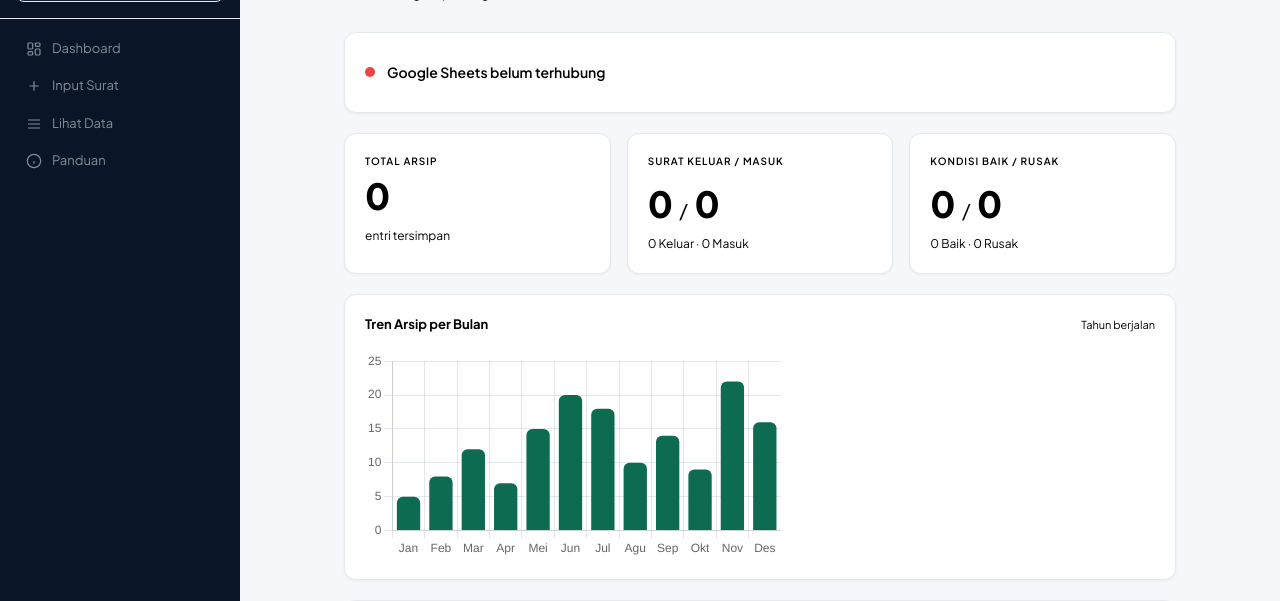
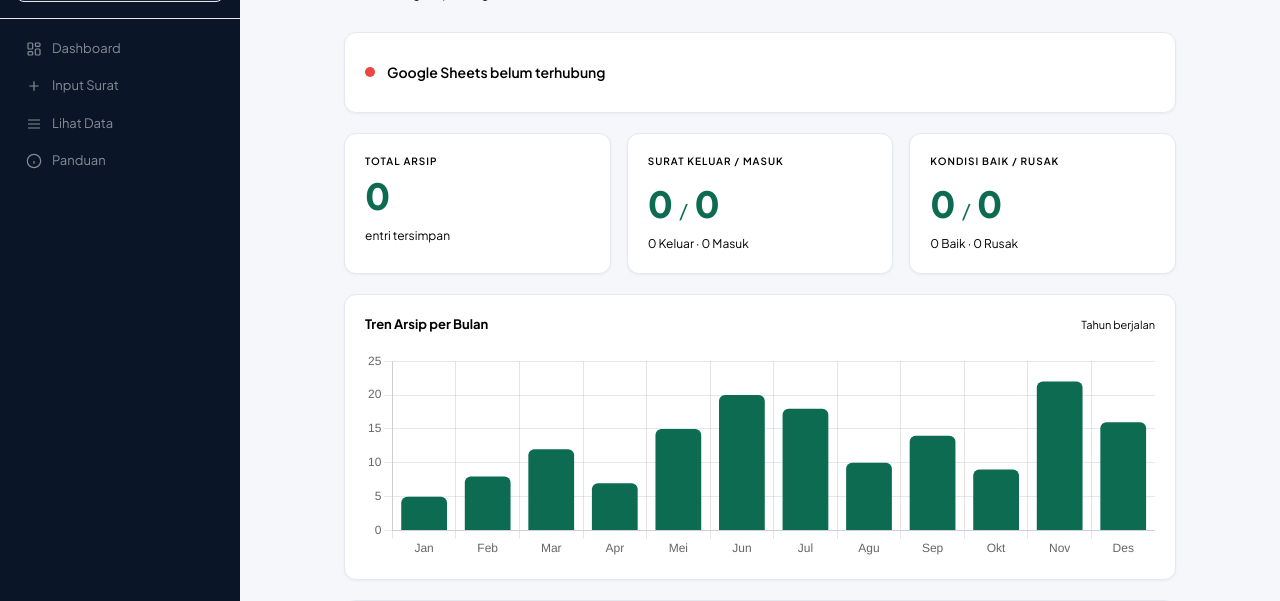
Before and after one commit to zakinekal/project-ARDIVA, a Python web app: template templates/bidang/dashboard.html in a window 1280 px wide. Shown: the part 91-692 px from the top of the page. Run offline with Jinja, Linux system fonts and the light colour scheme; the template is opened without the code that fills it, so the values that code supplies are empty; some libraries are stand-ins or nearby versions.

Commit message:
Kembalikan styling dashboard Hera

```diff
--- a/templates/bidang/dashboard.html
+++ b/templates/bidang/dashboard.html
@@ -45,7 +45,7 @@
     <p class="text-[10px] font-semibold text-muted uppercase tracking-widest mb2">
       Total Arsip
     </p>
-    <p class="text-[36px] font-extrabold text-primary">
+    <p class="text-[36px] font-extrabold text-primary" style="color:#0D6B52">
       {{ status.jumlah_data or 0 }}
     </p>
     <p class="text-[12px] text-muted mt-1">entri tersimpan</p>
@@ -56,7 +56,7 @@
       <p class="text-[10px] font-semibold text-muted uppercase tracking-widest mb-2">
         Surat Keluar / Masuk
       </p>
-      <p class="text-[36px] font-extrabold text-primary">
+      <p class="text-[36px] font-extrabold text-primary" style="color:#0D6B52">
         {{ total_keluar }} <span class="text-xl font-normal text-muted">/</span>
         {{ total_masuk }}
       </p>
@@ -70,7 +70,7 @@
       <p class="text-[10px] font-semibold text-muted uppercase tracking-widest mb-2">
         Kondisi Baik / Rusak
       </p>
-      <p class="text-[36px] font-extrabold text-primary">
+      <p class="text-[36px] font-extrabold text-primary" style="color:#0D6B52">
         {{ total_baik }} <span class="text-xl font-normal text-muted">/</span>
         {{ total_rusak }}
       </p>
@@ -87,8 +87,8 @@
       <p class="text-[13px] font-bold text-ink">Tren Arsip per Bulan</p>
       <span class="text-[11px] text-muted">Tahun berjalan</span>
     </div>
-    <div class="h-52">
-      <canvas id="grafikArsip"></canvas>
+    <div class="relative h-52 w-full">
+      <canvas id="grafikArsip" style="width:100% !important; height:100% !important"></canvas>
     </div>
   </div>
 
@@ -106,6 +106,7 @@
     },
     options: {
       responsive: true,
+      maintainAspectRatio: false,
       plugins: { legend: { display: false } },
       scales: { y: { beginAtZero: true, grid: { color: "#E4E9F0" } } }
     }
```
